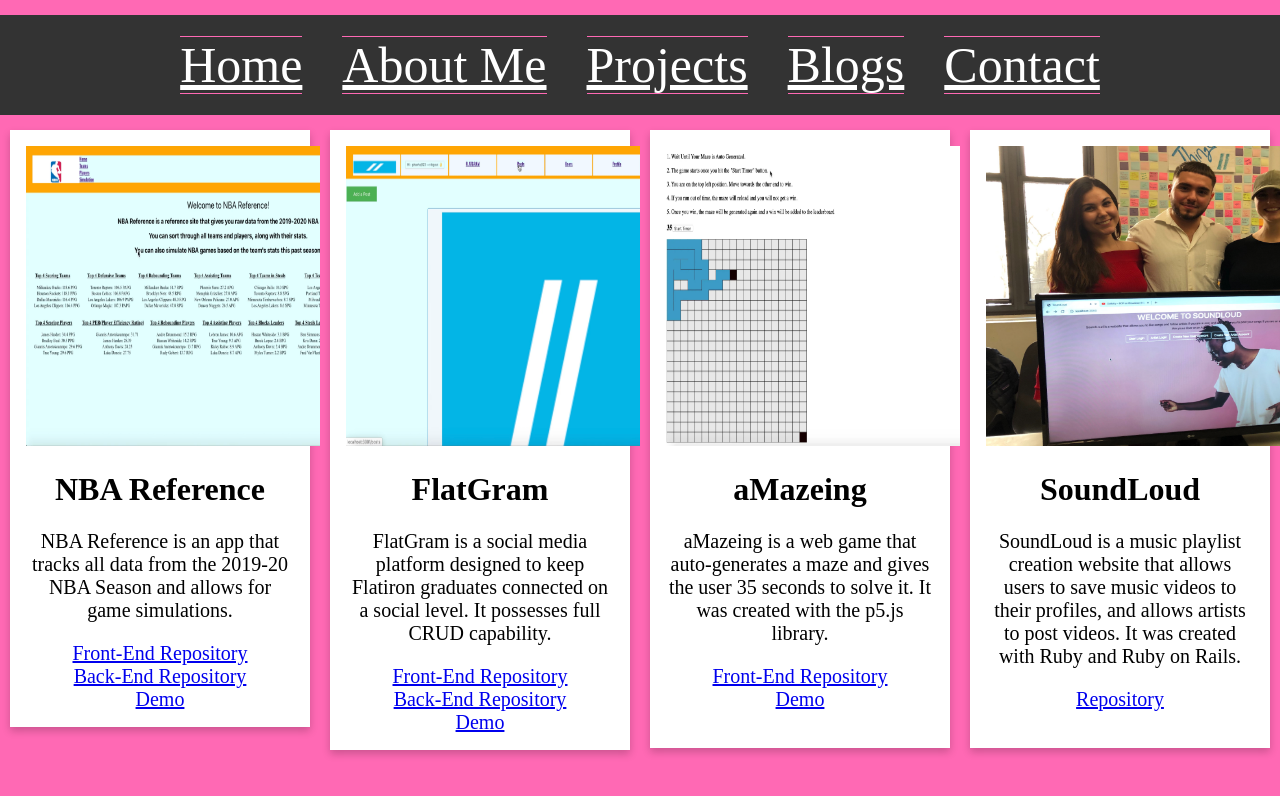
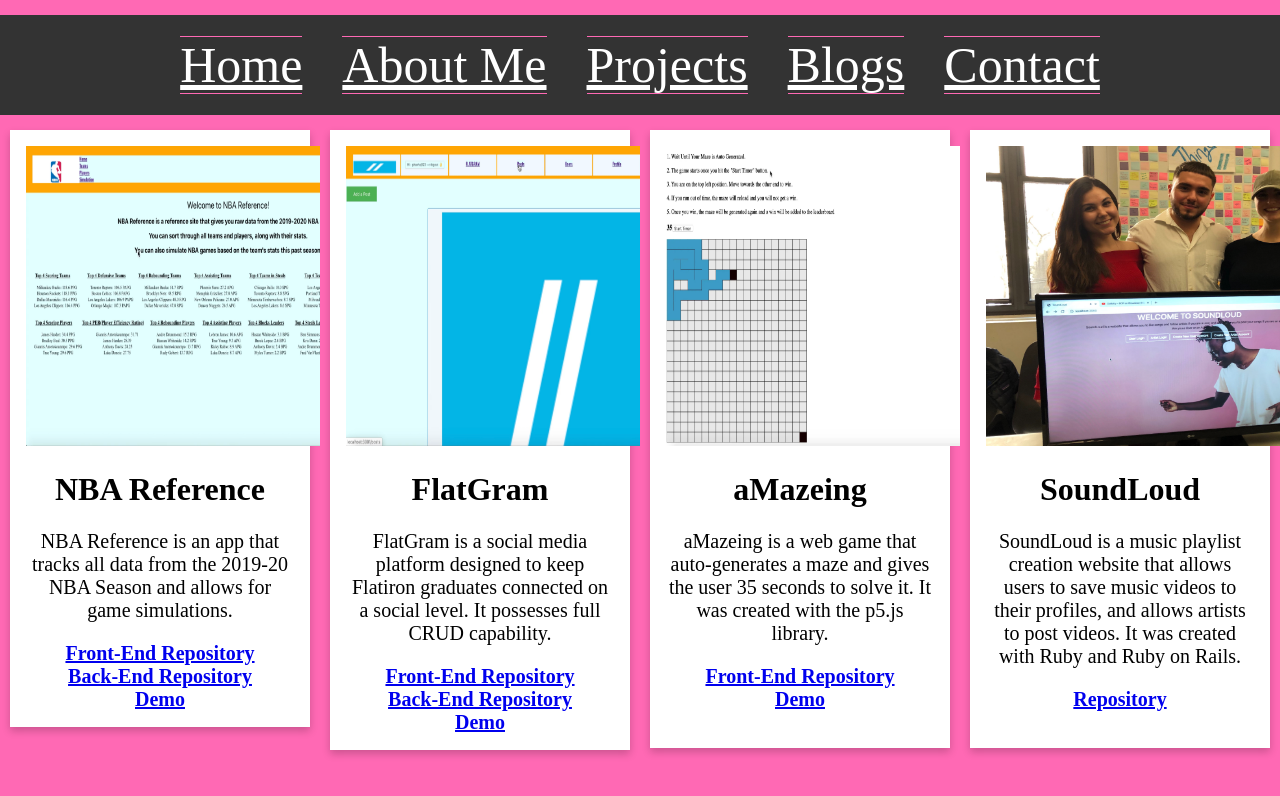
Before and after one commit to ghaxhaj/granits-website, a React (Create React App) app: page /projects in a window 1280 px wide. Shown: the top 796 px of the page. Built offline with nearby package versions, Linux system fonts and the light colour scheme.

Commit message:
blog component complete

```diff
--- a/src/components/Blogs.js
+++ b/src/components/Blogs.js
@@ -1,10 +1,40 @@
 import React from "react"
+import "../styles.css"
+import Medium from "../images/medium.png"
 
 class Blogs extends React.Component{
+
+    state = {
+        blogs: []
+    }
+
+   componentDidMount(){
+        fetch('https://api.rss2json.com/v1/api.json?rss_url=https://medium.com/feed/@ghaxhaj')
+        .then(resp => resp.json())
+        .then(blogs => this.setState({blogs}))
+   }
+
+   renderBlogs = () => {
+
+    if(this.state.blogs.items){
+    return this.state.blogs.items.map(post => {
+
+   return <div className="column">
+        <div className="card">
+            {post.thumbnail ? <img src = {post.thumbnail} className = "projectImg"/> : <img src = {Medium} className = "projectImg"/>}
+            <h1 className = "cardHeader">{post.title}</h1>
+    <p className = "cardText">Posted on: {post.pubDate}</p>
+            <a href = {post.link} className = "projectLink">Read the Full Blog Here!</a>
+        </div>
+    </div>})
+    }
+   }
+
     render(){
         return(
-            <div>
-                This is the Blog Component
+            <div className="row">
+                {console.log(this.state.blogs.items)}
+                {this.renderBlogs()}
             </div>
         )
     }
--- a/src/components/Projects.js
+++ b/src/components/Projects.js
@@ -9,43 +9,43 @@ class Projects extends React.Component {
     render(){
         return(
             <div>
-                <div class="row">
-                <div class="column">
-                        <div class="card">
+                <div className="row">
+                <div className="column">
+                        <div className="card">
                             <img src = {nbaRef} className = "projectImg"/>
                             <h1 className = "cardHeader">NBA Reference</h1>
                             <p className = "cardText"> NBA Reference is an app that tracks all data from the 2019-20 NBA Season and allows for game simulations. </p>
-                            <a href = "https://github.com/ghaxhaj/NBARef" className = "cardText">Front-End Repository</a><br></br>
-                            <a href = "https://github.com/ghaxhaj/NBARefBackEnd" className = "cardText">Back-End Repository</a><br></br>
-                            <a href = "https://vimeo.com/421127797" className = "cardText">Demo</a>
+                            <a href = "https://github.com/ghaxhaj/NBARef" className = "projectLink">Front-End Repository</a><br></br>
+                            <a href = "https://github.com/ghaxhaj/NBARefBackEnd" className = "projectLink">Back-End Repository</a><br></br>
+                            <a href = "https://vimeo.com/421127797" className = "projectLink">Demo</a>
                         </div>
                     </div>
-                    <div class="column">
-                        <div class="card">
+                    <div className="column">
+                        <div className="card">
                             <img src = {FlatGram} className = "projectImg"/>
                             <h1 className = "cardHeader">FlatGram</h1>
                             <p className = "cardText">FlatGram is a social media platform designed to keep Flatiron graduates connected on a social level. It possesses full CRUD capability.</p>
-                            <a href = "https://github.com/ghaxhaj/flat-gram" className = "cardText">Front-End Repository</a><br></br>
-                            <a href = "https://github.com/sekoudosso82/flat-gram-back-end" className = "cardText">Back-End Repository</a><br></br>
-                            <a href = "https://vimeo.com/421127166" className = "cardText">Demo</a>
+                            <a href = "https://github.com/ghaxhaj/flat-gram" className = "projectLink">Front-End Repository</a><br></br>
+                            <a href = "https://github.com/sekoudosso82/flat-gram-back-end" className = "projectLink">Back-End Repository</a><br></br>
+                            <a href = "https://vimeo.com/421127166" className = "projectLink">Demo</a>
                         </div>
                     </div>
-                    <div class="column">
-                        <div class="card">
+                    <div className="column">
+                        <div className="card">
                             <img src = {aMazeing} className = "projectImg"/>
                             <h1 className = "cardHeader">aMazeing</h1>
                             <p className = "cardText">aMazeing is a web game that auto-generates a maze and gives the user 35 seconds to solve it. It was created with the p5.js library.</p>
-                            <a href = "https://github.com/ftodoroski/aMazeing/tree/Granit" className = "cardText">Front-End Repository</a><br></br>
-                            <a href = "https://vimeo.com/421125815" className = "cardText">Demo</a>
+                            <a href = "https://github.com/ftodoroski/aMazeing/tree/Granit" className = "projectLink">Front-End Repository</a><br></br>
+                            <a href = "https://vimeo.com/421125815" className = "projectLink">Demo</a>
                             <h1></h1>
                         </div>
                     </div>
-                    <div class="column">
-                        <div class="card">
+                    <div className="column">
+                        <div className="card">
                             <img src = {SoundLoud} className = "projectImg"/>
                             <h1 className = "cardHeader">SoundLoud</h1>
                             <p className = "cardText">SoundLoud is a music playlist creation website that allows users to save music videos to their profiles, and allows artists to post videos. It was created with Ruby and Ruby on Rails. </p>
-                            <a href = "https://github.com/ghaxhaj/SoundLoud" className = "cardText">Repository</a>
+                            <a href = "https://github.com/ghaxhaj/SoundLoud" className = "projectLink">Repository</a>
                             <h1></h1>
                         </div>
                     </div>
--- a/src/styles.css
+++ b/src/styles.css
@@ -162,6 +162,13 @@
 
   }
 
+  .projectLink{
+      background-color: white;
+      font-family: 'Times New Roman', Times, serif;
+      font-size: 20px;
+      font-weight: bold;
+  }
+
 
 span:before{
   content:" ";
```
Also changed, not shown: src/images/medium.png (added).
